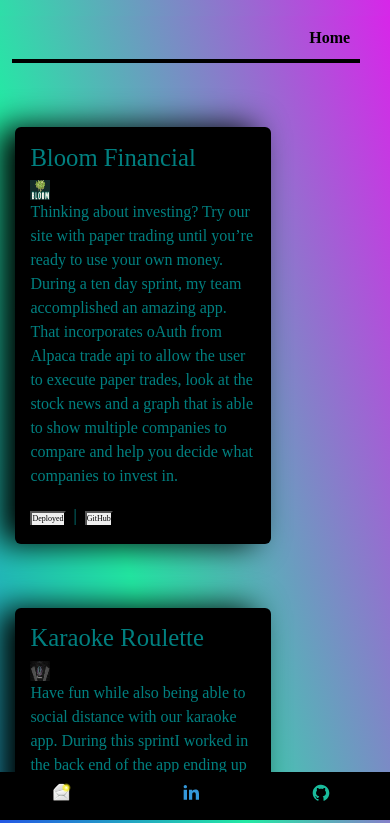
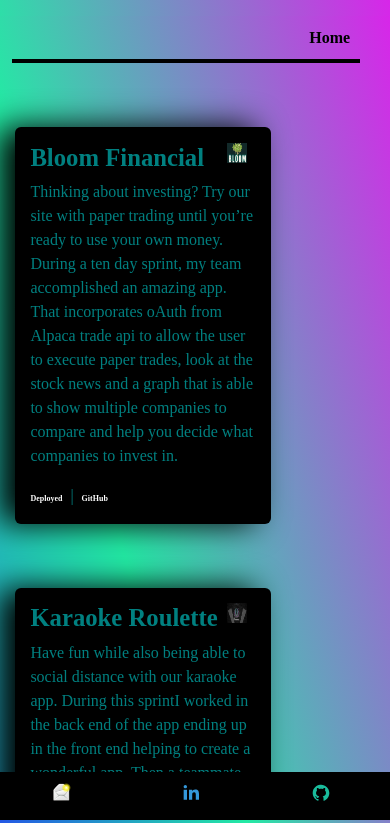
Before and after one commit to sarah-svg/sarah-site, a React (Create React App) app: page /page in a window 390 px wide. Shown: the top 823 px of the page. Built offline with nearby package versions, Linux system fonts and the light colour scheme; a web font is replaced by a local one.

Commit message:
almost done

```diff
--- a/src/Projects/Project.jsx
+++ b/src/Projects/Project.jsx
@@ -17,8 +17,11 @@
 
   return (
     <div className="card ">
-      <h2 className="name">{name}</h2>
-      <img src={demo} alt={name} className="image"/>
+      <div className='d-flex justify-content-between'>
+        <h2 style={{ fontWeight: 'bolder' }} className="name">{name}</h2>
+        <img src={demo} alt={name} className="image"/>
+      </div>
+
       <p className="description">{desc}</p>
       <section className="detailsFooter">
         <>
--- a/src/Projects/Projects.scss
+++ b/src/Projects/Projects.scss
@@ -8,16 +8,34 @@
  margin-top: 4rem ;
   }
     color: teal;
+    .link{
+      color: white;
+      background: black;
+      font-weight: bold;
+      border: none;
+      border-bottom: none;
+      font-size: .75rem !important;
 
+    }
+    button:active, button:hover{
+      color: teal;
+      font-size: 1.5rem !important;
+
+
+text-shadow: -2px 1px 5px rgba(5,212,230,0.87);
+  }
 
 
 }
 @media screen and (orientation:portrait) and (min-device-width: 368px) and (max-device-width: 900px) {
   #projects{
     .link{
-        color: black;
-        border-bottom: none;
-        font-size: .5rem !important;
+      color: white;
+      background: black;
+      font-weight: bold;
+      border: none;
+      border-bottom: none;
+      font-size: .5rem !important;
         :active, :hover{
             color: aqua;
             font-size: .5rem !important;
@@ -43,17 +61,9 @@
         font-size: 1rem !important;
         text-decoration: none;
         font-weight: bolder;
+        color: black;
         font-size: 1rem !important;
         font-family: 'Hubballi' !important;
       }
-    .nav-link, a{
-        color: black;
-        border-bottom: none;
-        font-size: 1rem !important;
 
-        :active{
-            color: aqua;
-            font-size: 1rem !important;
-        }
-    }
 }
```
